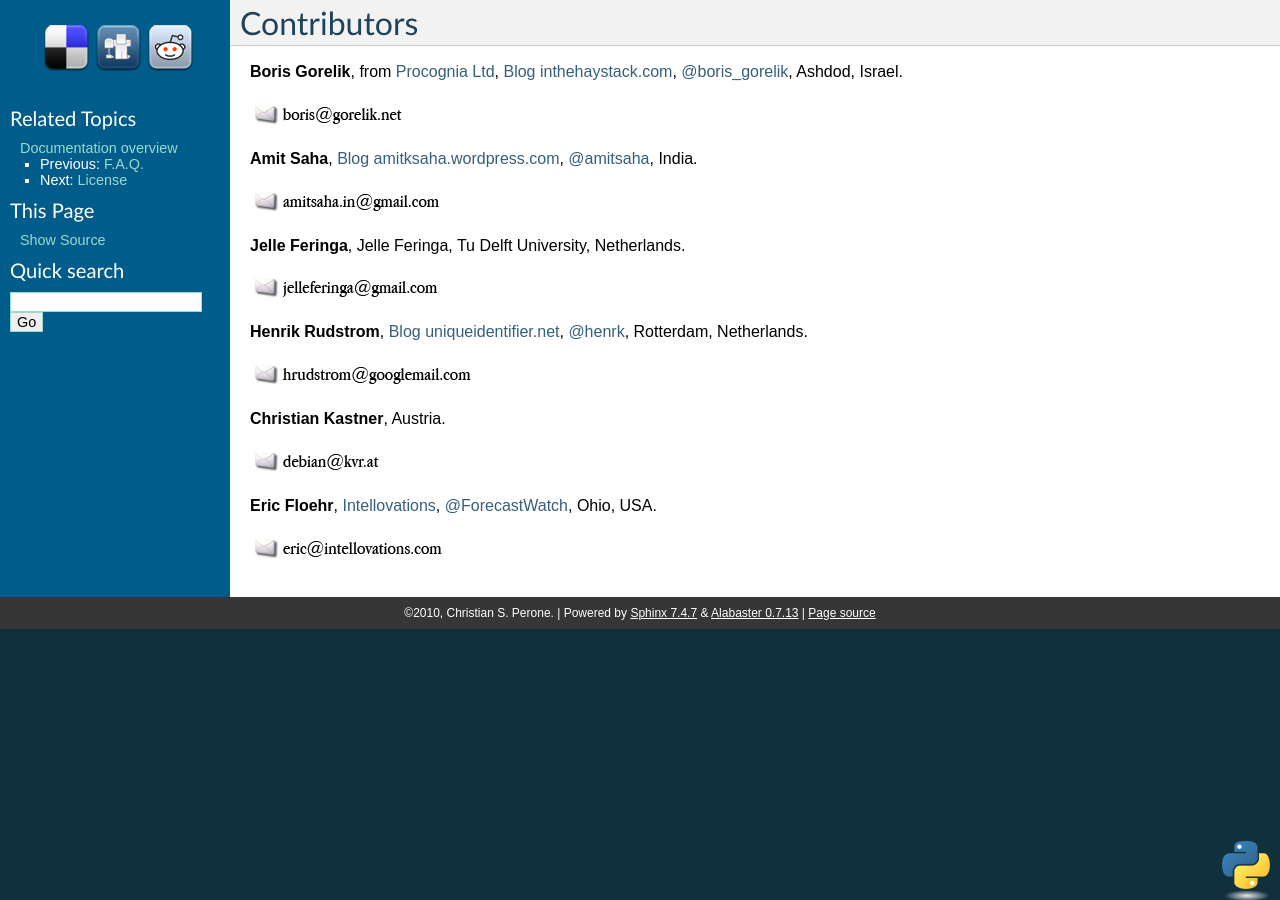
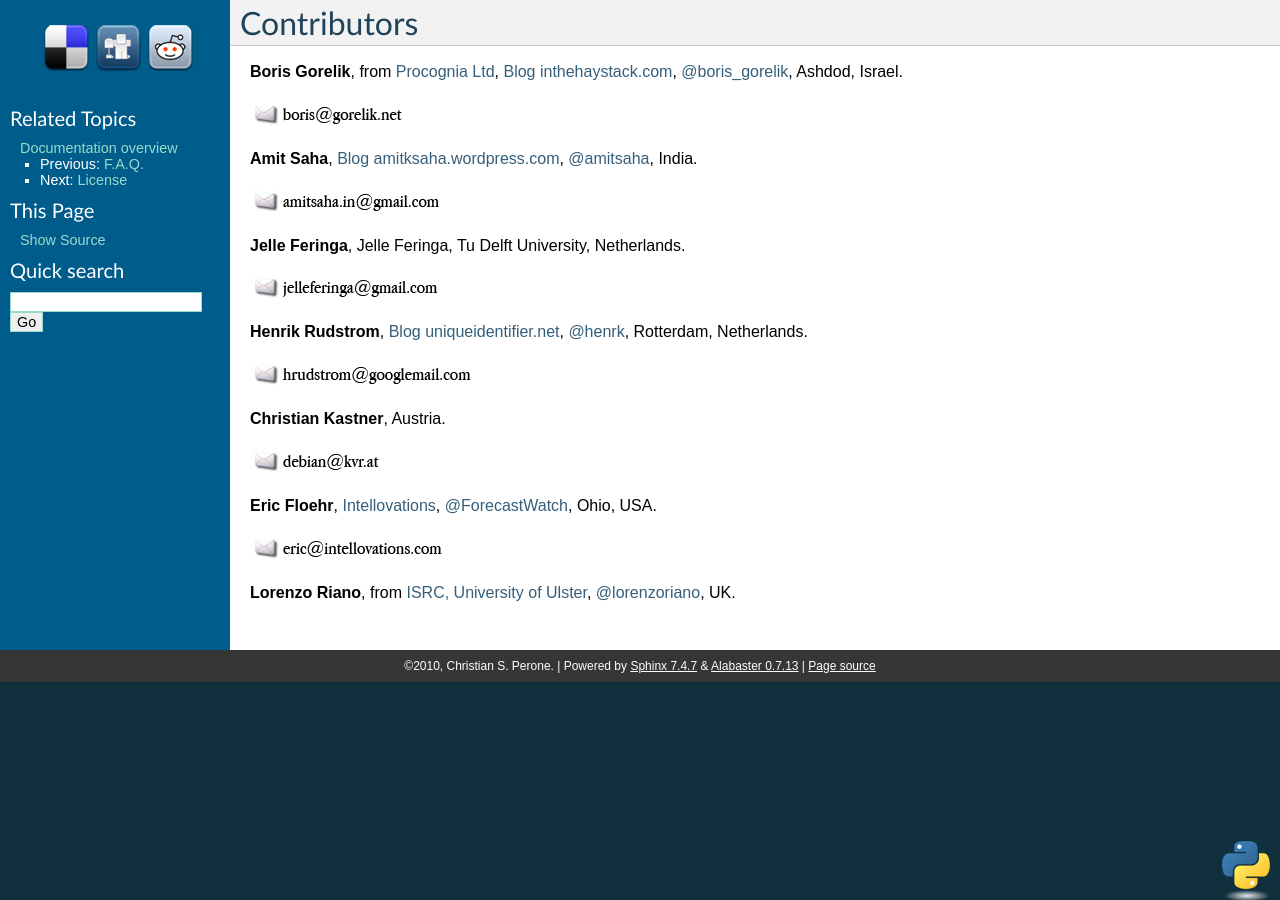
Before and after one commit to perone/Pyevolve, a Sphinx documentation site: the page built from docs/source/contributors.rst, in a window 1280 px wide. Built offline with Sphinx 7.4.7, drawn with Linux system fonts in a browser that asks for light colours.

Commit message:
Added Lorenzo Riano to the Contributors section of the documentation, related to the issue #5.

```diff
--- a/docs/source/contributors.rst
+++ b/docs/source/contributors.rst
@@ -25,3 +25,5 @@ Contributors
 **Eric Floehr**, `Intellovations <http://www.intellovations.com/>`_, `@ForecastWatch <http://twitter.com/ForecastWatch>`_, Ohio, USA.
 
 .. image:: imgs/email_eric_floehr.png
+
+**Lorenzo Riano**, from `ISRC, University of Ulster <http://isrc.ulster.ac.uk/Staff/LRiano/Contact.html>`_, `@lorenzoriano <https://twitter.com/lorenzoriano>`_, UK.
```
